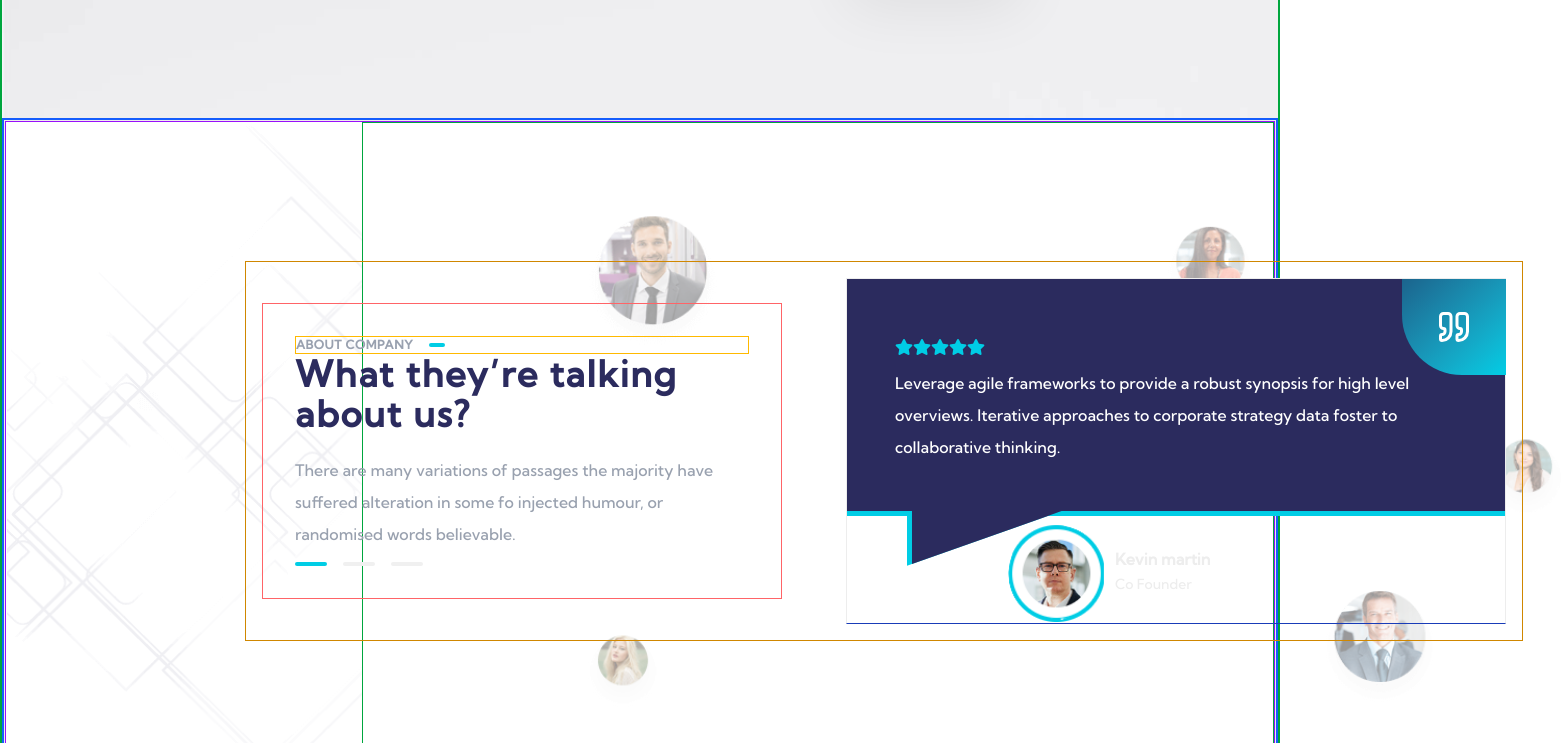
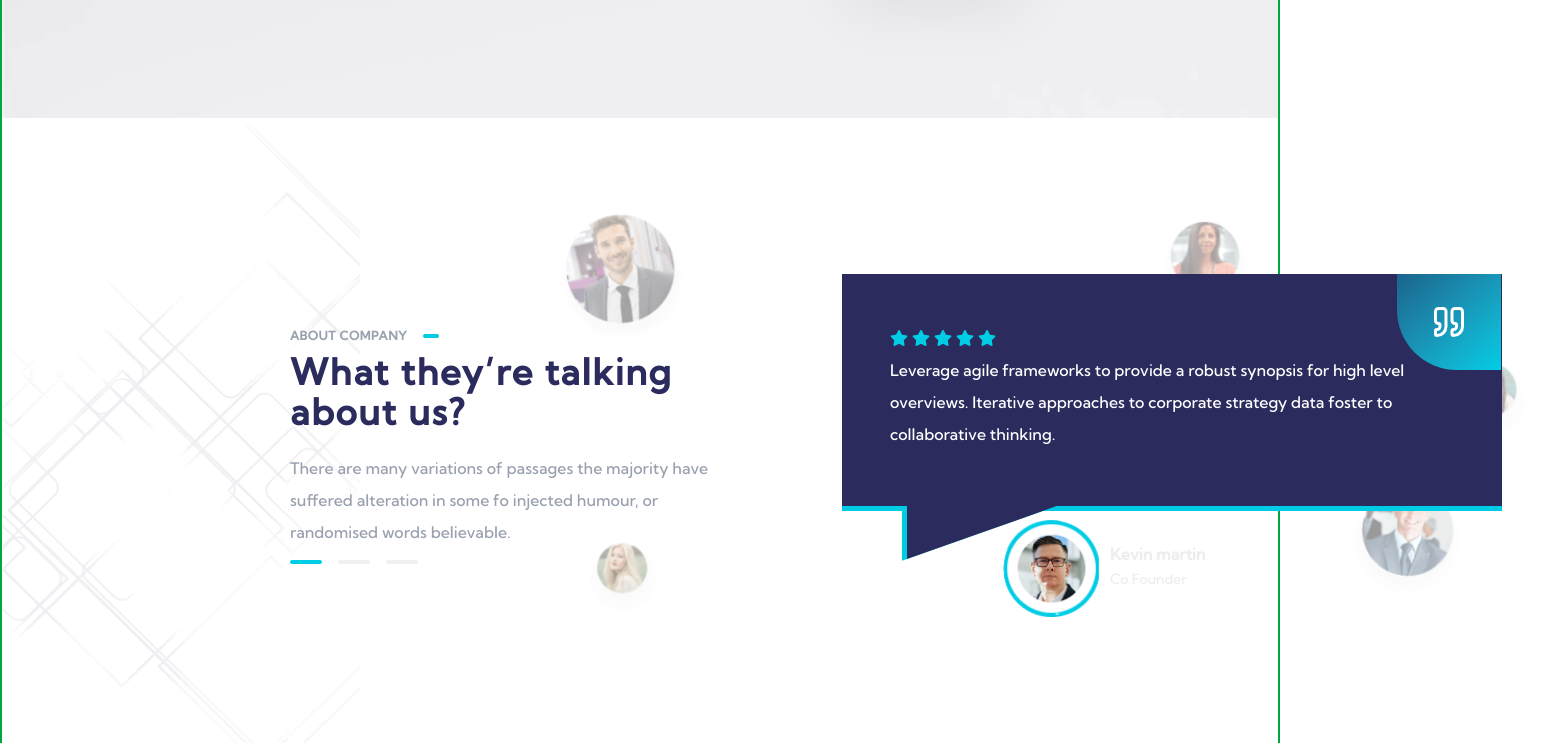
Before and after one commit to eusoncode/insure, a Next.js app in the folder frontend/: page / in a window 1280 px wide. Shown: the part 2893-3636 px from the top of the page, 1568 px wide, since content can reach past the window. Built offline with nearby package versions, Linux system fonts and the light colour scheme.

Commit message:
about_company2 done

```diff
--- a/frontend/package.json
+++ b/frontend/package.json
@@ -10,6 +10,7 @@
   },
   "dependencies": {
     "@fortawesome/fontawesome-free": "^6.7.2",
+    "aos": "^2.3.4",
     "lucide-react": "^0.501.0",
     "next": "15.2.3",
     "react": "^19.0.0",
@@ -20,6 +21,7 @@
     "@eslint/eslintrc": "^3",
     "@tailwindcss/cli": "^4.0.16",
     "@tailwindcss/postcss": "^4.0.16",
+    "@types/aos": "^3.0.7",
     "@types/node": "^20",
     "@types/react": "^19",
     "@types/react-dom": "^19",
--- a/frontend/src/components/body_section/about_company2_section.tsx
+++ b/frontend/src/components/body_section/about_company2_section.tsx
@@ -1,68 +1,86 @@
 import { LuQuote } from "react-icons/lu";
+import "../../styles/About-company2/HeroSection.css";
+import AOS from "aos"
+import "aos/dist/aos.css";
+import { useEffect } from "react";
 
 export default function About_company2_section() {
+
+  useEffect(() => {
+    AOS.init({
+      duration: 1000, // how long animation lasts (in ms)
+      once: false, // false = animate every time you scroll into view
+      mirror: true, // true = animate on scroll up as well
+    });
+  }, []);
+
+  const avatars = [
+    {
+      top: "top-22",
+      left: "left-53",
+      size: "140px",
+      image: "/about_company2/avatar/avata-autor-shape-1.png",
+      class: "avatar-bend-1",
+    },
+    {
+      top: "top-25",
+      left: "left-200",
+      size: "95px",
+      image: "/about_company2/avatar/avata-autor-shape-3.png",
+      class: "avatar-bend-2",
+    },
+    {
+      top: "top-60",
+      left: "left-270",
+      size: "85px",
+      image: "/about_company2/avatar/avata-autor-shape-4.png",
+      class: "avatar-bend-3",
+    },
+    {
+      top: "top-90",
+      left: "left-242",
+      size: "120px",
+      image: "/about_company2/avatar/avata-autor-shape-2.png",
+      class: "avatar-bend-4",
+    },
+    {
+      top: "top-105",
+      left: "left-58",
+      size: "80px",
+      image: "/about_company2/avatar/avata-autor-shape-5.png",
+      class: "avatar-bend-5",
+    },
+  ];
+
+
   return (
-    <section className="border-2 border-blue-600">
-      <div className="relative block border border-b-pink-500">
-        <div className="flex flex-row  w-full h-full border border-purple-600">
+    <section>
+      <div className="relative block">
+        {/* section behind the modal*/}
+        <div className="flex flex-row  w-full h-full">
           <div className="w-[39%] h-165 opacity-r bg-[url('/about_company2/testimonai_one_bg.png')] bg-cover border border-transparent"></div>
-          <div className="relative w-full h-[660px] flex flex-row border border-green-600">
-            <div
-              className="absolute opacity-40 flex justify-center items-center top-22 left-55 rounded-full border-transparent bg-cover"
-              style={{
-                width: "140px",
-                height: "140px",
-                backgroundImage:
-                  "url('/about_company2/avatar/avata-autor-shape-1.png')",
-              }}
-            ></div>
-
-            <div
-              className="absolute opacity-40 flex justify-center items-center top-25 left-200 rounded-full border-transparent bg-cover"
-              style={{
-                width: "95px",
-                height: "95px",
-                backgroundImage:
-                  "url('/about_company2/avatar/avata-autor-shape-3.png')",
-              }}
-            ></div>
-
-            <div
-              className="absolute opacity-40 flex justify-center items-center top-78 left-280 rounded-full border-transparent bg-cover"
-              style={{
-                width: "85px",
-                height: "85px",
-                backgroundImage:
-                  "url('/about_company2/avatar/avata-autor-shape-4.png')",
-              }}
-            ></div>
-
-            <div
-              className="absolute opacity-40 flex justify-center items-center top-116 left-239 rounded-full border-transparent bg-cover"
-              style={{
-                width: "120px",
-                height: "120px",
-                backgroundImage:
-                  "url('/about_company2/avatar/avata-autor-shape-2.png')",
-              }}
-            ></div>
-
-            <div
-              className="absolute opacity-40 flex justify-center items-center top-127 left-55 rounded-full border-transparent bg-cover"
-              style={{
-                width: "80px",
-                height: "80px",
-                backgroundImage:
-                  "url('/about_company2/avatar/avata-autor-shape-5.png')",
-              }}
-            ></div>
+          <div className="relative w-full h-[660px] flex flex-row">
+            {avatars.map((avatar, index) => (
+              <div
+                key={index}
+                className={`absolute opacity-40 flex justify-center items-center rounded-full border-transparent bg-cover ${avatar.top} ${avatar.left} ${avatar.class}`}
+                style={{
+                  width: avatar.size,
+                  height: avatar.size,
+                  backgroundImage: `url('${avatar.image}')`,
+                }}
+              ></div>
+            ))}
           </div>
         </div>
-        {/* Yellow border container centered inside relative parent */}
-        <div className="absolute top-35 mx-60 z-10 flex flex-row justify-center items-center gap-16 border border-yellow-600 bg-transparent p-4">
-          <div className="w-130 p-8 border border-red-400">
+        {/* modal section */}
+        <div
+          data-aos="fade-up"
+          className="absolute top-35 mx-60 z-10 flex flex-row justify-center items-center gap-16 bg-transparent p-4"
+        >
+          <div className="w-130 p-8">
             <div className="mb-3">
-              <div className="flex flex-row gap-4 border border-amber-400 ">
+              <div className="flex flex-row gap-4 mb-2">
                 <p className="font-bold text-xs text-gray-400 uppercase tracking-wider">
                   About company
                 </p>
@@ -93,7 +111,7 @@ export default function About_company2_section() {
             </div>
           </div>
 
-          <div className="relative flex flex-col w-165 border border-b-blue-800">
+          <div className="relative flex flex-col w-165">
             <div className="flex items-center justify-center bg-gradient-to-br from-[#1B648D] to-[#00cde5] rounded-bl-[60px] absolute w-26 h-24 top-[-1] left-[555px] z-15 bg-[#00CDE5]">
               <span className="text-white text-4xl">
                 <LuQuote />
@@ -101,20 +119,19 @@ export default function About_company2_section() {
             </div>
 
             <div className="w-full h-58 px-12 py-6 bg-[#2B2B5E] before-custom-clip">
-              <div className="mt-6 py-2">
-                <i className="fa fa-star text-[#00cde5]"></i>
-                <i className="fa fa-star text-[#00cde5]"></i>
-                <i className="fa fa-star text-[#00cde5]"></i>
-                <i className="fa fa-star text-[#00cde5]"></i>
-                <i className="fa fa-star text-[#00cde5]"></i>
+              <div className="mt-6 py-2 flex gap-1">
+                {[...Array(5)].map((_, index) => (
+                  <i key={index} className="fa fa-star text-[#00cde5]"></i>
+                ))}
               </div>
-              <div className=" text-white font-medium leading-8">
+              <div className="text-white font-medium leading-8">
                 Leverage agile frameworks to provide a robust synopsis for high
                 level <br /> overviews. Iterative approaches to corporate
                 strategy data foster to <br />
                 collaborative thinking.
               </div>
             </div>
+
             <div
               className="absolute z-5 top-58 left-15 w-39 h-15 before-custom-clip-path bg-[#00CDE5]"
               style={{
--- a/frontend/src/styles/About-company2/HeroSection.css
+++ b/frontend/src/styles/About-company2/HeroSection.css
@@ -1,3 +1,49 @@
+@keyframes avatarBender{
+     0% {transform: rotate(0deg) translateX(0);}
+     23% {transform: rotate(10deg) translateX(20px);}
+     56% {transform: rotate(0deg) translateX(0);}
+     73% {transform: rotate(-10deg) translateX(-20px);}
+     100% {transform: rotate(0deg) translateX(0px);}
+}
+.avatar-bend-1 {
+     animation: avatarBender 9s ease-in-out infinite running;
+}
+
+.avatar-bend-2 {
+     animation: avatarBender 7s ease-in-out infinite running;
+}
+
+.avatar-bend-3 {
+     animation: avatarBender 6s ease-in-out infinite running;
+}
+
+.avatar-bend-4 {
+     animation: avatarBender 5s ease-in-out infinite running;
+}
+
+.avatar-bend-5 {
+     animation: avatarBender 4s ease-in-out infinite running;
+}
+
+/* @keyframes slideFadeUp {
+  0% {
+    opacity: 0;
+    transform: translateY(40px);
+  }
+  100% {
+    opacity: 1;
+    transform: translateY(0);
+  }
+}
+
+.animate-slideFadeUp {
+  animation: slideFadeUp 5s ease-out forwards;
+} */
+
+
+
+/*
+
 
 * {
      box-sizing: border-box;
@@ -483,3 +529,6 @@ inline-style {
 .fa-angle-right::before {
      content: "";
 }
+
+
+*/
```
Also changed, not shown: 1 other file (tests, documents, lock files or other folders).
